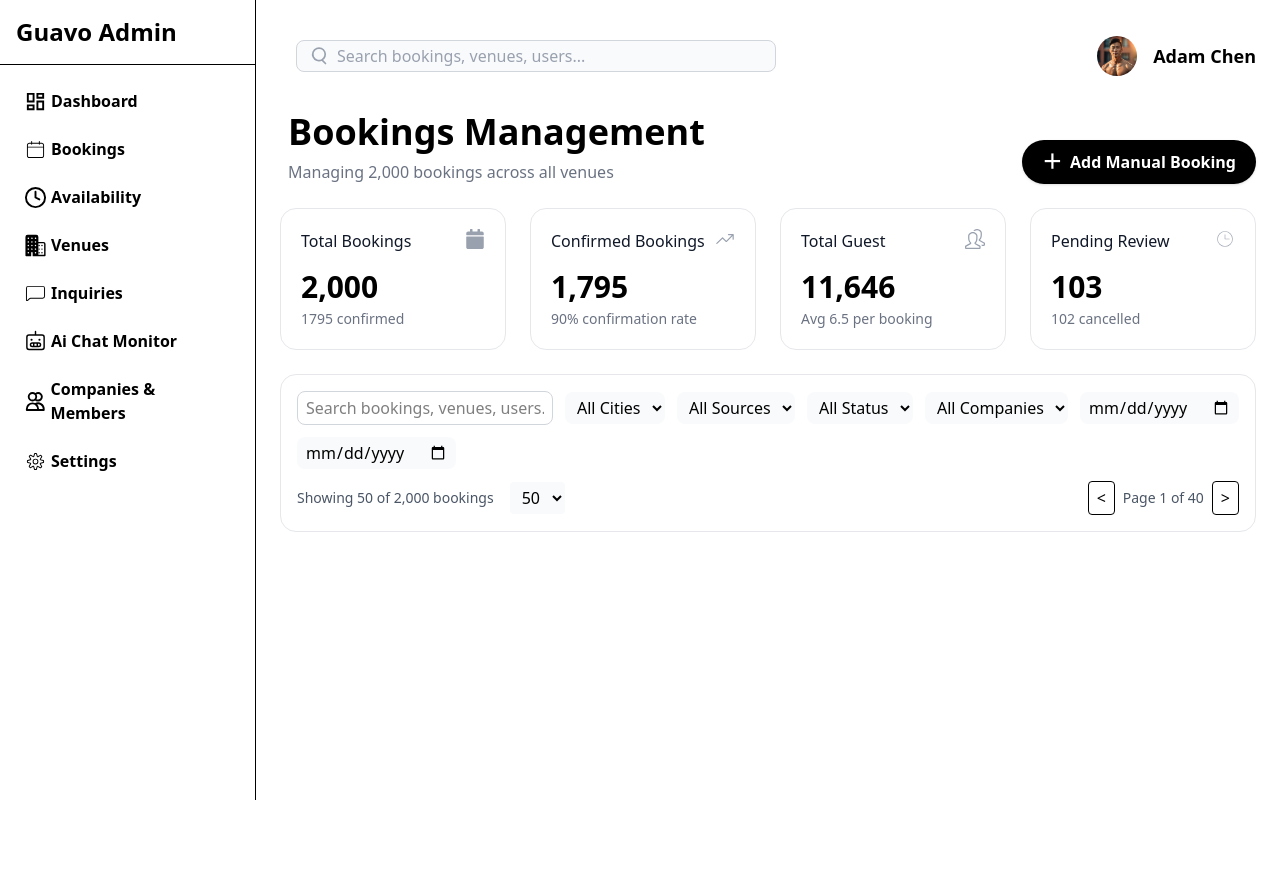
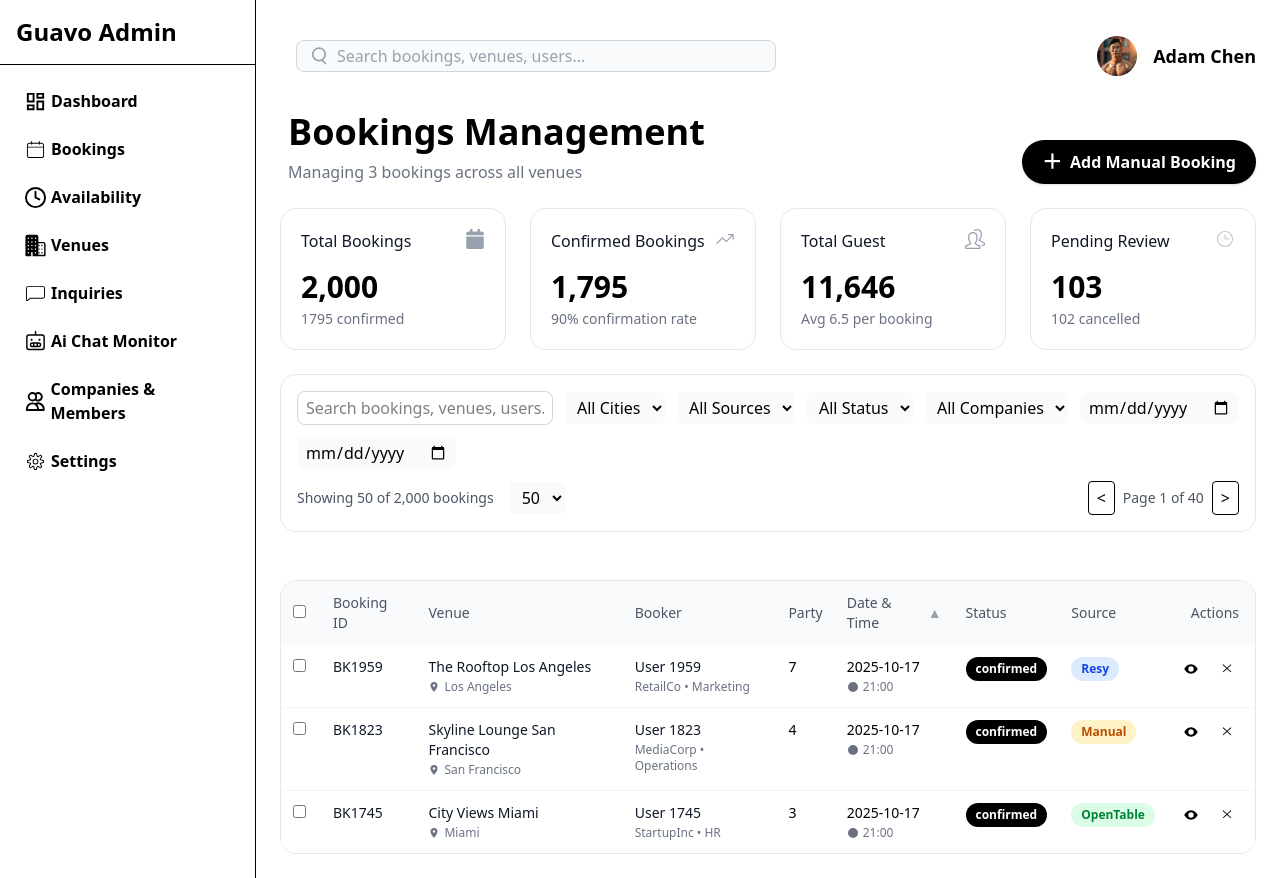
Before and after one commit to KyleC55/Guavo-Dashboard-Project, a React (Vite) app in the folder my-project/: page /bookings in a window 1280 px wide. Before the commit the page ends 800 px from the top, so only its background shows below. Built offline with nearby package versions, Linux system fonts and the light colour scheme.

Commit message:
booking forms

```diff
--- /dev/null
+++ b/my-project/src/components/bookingrows.tsx
@@ -0,0 +1,169 @@
+import React, { useMemo, useState } from "react";
+import type { BookingRow } from "../../types/types"; // ← adjust path
+
+type Props = {
+    rows: BookingRow[];
+    onDelete?: (id: string) => void;
+    onView?: (row: BookingRow) => void;
+};
+
+export default function BookingsTable({ rows, onDelete, onView }: Props) {
+    const [selected, setSelected] = useState<Set<string>>(new Set());
+
+    const allSelected = useMemo(
+        () => rows.length > 0 && rows.every(r => selected.has(r.id)),
+        [rows, selected]
+    );
+
+    const toggleAll = () => {
+        if (allSelected) setSelected(new Set());
+        else setSelected(new Set(rows.map(r => r.id)));
+    };
+
+    const toggleOne = (id: string) =>
+        setSelected(prev => {
+            const next = new Set(prev);
+            next.has(id) ? next.delete(id) : next.add(id);
+            return next;
+        });
+
+    return (
+        <div className="mt-6 overflow-hidden rounded-2xl border border-gray-200">
+            <table className="min-w-full text-sm">
+                <thead className="bg-gray-50 text-gray-600">
+                <tr className="text-left">
+                    <Th className="w-10">
+                        <input type="checkbox" checked={allSelected} onChange={toggleAll} aria-label="Select all" />
+                    </Th>
+                    <Th>Booking ID</Th>
+                    <Th>Venue</Th>
+                    <Th>Booker</Th>
+                    <Th>Party</Th>
+                    <Th>
+                        <div className="inline-flex items-center gap-1">Date &amp; Time <span className="text-gray-400">▲</span></div>
+                    </Th>
+                    <Th>Status</Th>
+                    <Th>Source</Th>
+                    <Th className="text-right pr-4">Actions</Th>
+                </tr>
+                </thead>
+
+                <tbody className="divide-y divide-gray-100">
+                {rows.map(r => {
+                    const dt = splitDateTime(r.date);
+                    return (
+                        <tr key={r.id} className="bg-white hover:bg-gray-50">
+                            <Td className="w-10">
+                                <input
+                                    type="checkbox"
+                                    checked={selected.has(r.id)}
+                                    onChange={() => toggleOne(r.id)}
+                                    aria-label={`Select ${r.id}`}
+                                />
+                            </Td>
+
+                            <Td className="font-medium text-gray-900">{r.id}</Td>
+
+                            <Td>
+                                <div className="font-medium text-gray-900">{r.venue}</div>
+                                <div className="mt-0.5 flex items-center gap-1 text-xs text-gray-500">
+                                    <MapPin className="h-3 w-3" /> {r.city}
+                                </div>
+                            </Td>
+
+                            <Td>
+                                <div className="font-medium text-gray-900">{r.booker}</div>
+                                <div className="mt-0.5 text-xs text-gray-500">
+                                    {r.company} • {r.role}
+                                </div>
+                            </Td>
+
+                            <Td className="tabular-nums">{r.partysize}</Td>
+
+                            <Td>
+                                <div className="tabular-nums">{dt.date}</div>
+                                <div className="mt-0.5 flex items-center gap-1 text-xs text-gray-500">
+                                    <Clock className="h-3 w-3" /> {dt.time}
+                                </div>
+                            </Td>
+
+                            <Td><StatusBadge status={r.status} /></Td>
+                            <Td><SourceBadge source={r.source} /></Td>
+
+                            <Td className="text-right pr-4">
+                                <div className="inline-flex items-center gap-3">
+                                    <button className="p-1 hover:opacity-80" aria-label="View" onClick={() => onView?.(r)}>
+                                        <Eye className="h-4 w-4" />
+                                    </button>
+                                    <button className="p-1 hover:opacity-80" aria-label="Delete" onClick={() => onDelete?.(r.id)}>
+                                        <X className="h-4 w-4" />
+                                    </button>
+                                </div>
+                            </Td>
+                        </tr>
+                    );
+                })}
+                </tbody>
+            </table>
+        </div>
+    );
+}
+
+
+function splitDateTime(s: string) {
+    const d = new Date(s);
+    if (!isNaN(d.getTime())) {
+        const pad = (n: number) => String(n).padStart(2, "0");
+        return {
+            date: `${d.getFullYear()}-${pad(d.getMonth() + 1)}-${pad(d.getDate())}`,
+            time: `${pad(d.getHours())}:${pad(d.getMinutes())}`,
+        };
+    }
+    const [date, time = ""] = s.split(/[T ]/);
+    return { date, time };
+}
+
+function Th({ children, className = "" }: React.PropsWithChildren<{ className?: string }>) {
+    return <th className={`p-3 font-medium ${className}`}>{children}</th>;
+}
+function Td({ children, className = "" }: React.PropsWithChildren<{ className?: string }>) {
+    return <td className={`p-3 align-top ${className}`}>{children}</td>;
+}
+
+function StatusBadge({ status }: { status: BookingRow["status"] }) {
+    const cls: Record<BookingRow["status"], string> = {
+        confirmed: "bg-black text-white",
+        pending: "bg-amber-500/95 text-white",
+        cancelled: "bg-red-500/95 text-white",
+    } as const;
+    return <span className={`inline-flex rounded-full px-2.5 py-1 text-xs font-semibold ${cls[status]}`}>{status}</span>;
+}
+function SourceBadge({ source }: { source: BookingRow["source"] }) {
+    const cls: Record<BookingRow["source"], string> = {
+        Resy: "bg-blue-100 text-blue-700",
+        OpenTable: "bg-green-100 text-green-700",
+        Manual: "bg-amber-100 text-amber-700",
+    } as const;
+    return <span className={`inline-flex rounded-full px-2.5 py-1 text-xs font-semibold ${cls[source]}`}>{source}</span>;
+}
+
+function MapPin({ className = "" }: { className?: string }) {
+    return <svg viewBox="0 0 24 24" className={className} fill="currentColor" aria-hidden>
+        <path d="M12 2a7 7 0 0 0-7 7c0 5 7 13 7 13s7-8 7-13a7 7 0 0 0-7-7zm0 9.5a2.5 2.5 0 1 1 0-5 2.5 2.5 0 0 1 0 5z"/>
+    </svg>;
+}
+function Clock({ className = "" }: { className?: string }) {
+    return <svg viewBox="0 0 24 24" className={className} fill="currentColor" aria-hidden>
+        <path d="M12 2a10 10 0 1 0 .001 20.001A10 10 0 0 0 12 2Zm.75 5.5h-1.5v5l4 2.4.75-1.24-3.25-1.94V7.5Z"/>
+    </svg>;
+}
+function Eye({ className = "" }: { className?: string }) {
+    return <svg viewBox="0 0 24 24" className={className} fill="currentColor" aria-hidden>
+        <path d="M12 5c-5 0-9 4.5-10 7 1 2.5 5 7 10 7s9-4.5 10-7c-1-2.5-5-7-10-7Zm0 11a4 4 0 1 1 0-8 4 4 0 0 1 0 8Z"/>
+    </svg>;
+}
+function X({ className = "" }: { className?: string }) {
+    return <svg viewBox="0 0 24 24" className={className} fill="currentColor" aria-hidden>
+        <path d="M6.4 5l-.9.9L11.1 11l-5.6 5.1.9.9L12 11.9l5.6 5.1.9-.9L12.9 11l5.6-5.1-.9-.9L12 10.1 6.4 5Z"/>
+    </svg>;
+}
--- a/my-project/src/components/manualbookings.tsx
+++ b/my-project/src/components/manualbookings.tsx
@@ -1,9 +1,11 @@
-// components/manualbookings.tsx
 import React, { useMemo, useState } from "react";
 import type { AddBookings } from "../../types/types";
+import type { BookingRow } from "../../types/types";
 
 type ManualBookingFormProps = {
-    onDone?: () => void; // 👈 declare the prop you’re passing
+    onCreate: (data: Omit<BookingRow, "id">) => void;
+    onDone?: () => void;
+    onCancel?: () => void;
 };
 
 function generateTimes(stepMinutes = 30, startHour = 8, endHour = 22) {
--- /dev/null
+++ b/my-project/src/data/mockbookings.ts
@@ -0,0 +1,40 @@
+import type { BookingRow } from "../../types/types.ts";
+
+export const mockBooking: BookingRow[] = [
+    {
+        id: "BK1959",
+        venue: "The Rooftop Los Angeles",
+        city: "Los Angeles",
+        booker: "User 1959",
+        company: "RetailCo",
+        role: "Marketing",
+        partysize: 7,
+        date: "2025-10-17T21:00:00Z",
+        status: "confirmed",
+        source: "Resy",
+    },
+    {
+        id: "BK1823",
+        venue: "Skyline Lounge San Francisco",
+        city: "San Francisco",
+        booker: "User 1823",
+        company: "MediaCorp",
+        role: "Operations",
+        partysize: 4,
+        date: "2025-10-17T21:00:00Z",
+        status: "confirmed",
+        source: "Manual",
+    },
+    {
+        id: "BK1745",
+        venue: "City Views Miami",
+        city: "Miami",
+        booker: "User 1745",
+        company: "StartupInc",
+        role: "HR",
+        partysize: 3,
+        date: "2025-10-17T21:00:00Z",
+        status: "confirmed",
+        source: "OpenTable",
+    },
+];
--- a/my-project/src/pages/booking.tsx
+++ b/my-project/src/pages/booking.tsx
@@ -9,9 +9,27 @@ import Modal from "../components/modal.tsx";
 import ManualBookingForm from "../components/manualbookings.tsx";
 import { useState } from "react";
 import AddManualBookingButton from "../components/manualbookingadd.tsx";
+import BookingsTable from "../components/bookingrows.tsx";
+import { mockBooking } from "../data/mockbookings.ts";
+import type { BookingRow } from "../../types/types.ts";
 
 const Bookings = () => {
     const [manualOpen, setManualOpen] = useState(false);
+
+    const [rows, setRows] = useState<BookingRow[]>(mockBooking);
+
+    const genBookingId = (list: BookingRow[]) => {
+        const max = Math.max(0, ...list.map(r => parseInt(r.id.replace(/\D/g, "") || "0", 10)));
+        return `BK${String(max + 1).padStart(4, "0")}`;
+    };
+
+    const handleDelete = (id: string) =>
+        setRows(prev => prev.filter(r => r.id !== id));
+
+    const handleCreate = (data: Omit<BookingRow,"id">) => {
+        setRows(prev => [{ id: genBookingId(prev), ...data }, ...prev]);
+        setManualOpen(false);
+    };
 
     return (
         <div className="flex min-h-screen">
@@ -30,9 +48,7 @@ const Bookings = () => {
                 <div className="mt-6 flex items-end">
                     <div className="ml-2">
                         <h1 className="text-black text-4xl font-bold">Bookings Management</h1>
-                        <p className="text-gray-500 mt-2 max-w-2xl">
-                            Managing 2,000 bookings across all venues
-                        </p>
+                        <p className="text-gray-500 mt-2 max-w-2xl">Managing {rows.length} bookings across all venues</p>
                     </div>
                     <div className="ml-auto shrink-0">
                         <AddManualBookingButton onClick={() => setManualOpen(true)} />
@@ -42,22 +58,26 @@ const Bookings = () => {
                 <Modal
                     open={manualOpen}
                     onClose={() => setManualOpen(false)}
+                    showCloseButton={false}
                     title="Add Manual Booking"
                     footer={
-                        <button
-                            type="submit"
-                            form="manual-booking-form"
-                            className="rounded-md px-4 py-2 bg-black text-white"
-                        >
-                            Save
-                        </button>
-                    }
-                >
-                    <ManualBookingForm onDone={() => setManualOpen(false)} />
+                        <>
+                            <button type="button" onClick={() => setManualOpen(false)}
+                                    className="rounded-md border px-4 py-2">Cancel</button>
+                            <button type="submit" form="manual-booking-form"
+                                    className="ml-2 rounded-md px-4 py-2 bg-black text-white">
+                                Add Booking
+                            </button>
+                        </> } >
+                    <ManualBookingForm
+                        onCreate={handleCreate}
+                        onDone={() => setManualOpen(false)}
+                    />
                 </Modal>
 
+
                 <section className="grid grid-cols-1 sm:grid-cols-2 lg:grid-cols-4 gap-6 mt-6">
-                    {bookingData.map((card) => (
+                    {bookingData.map(card => (
                         <BookingMetricCard key={card.title} {...card} />
                     ))}
                 </section>
@@ -65,6 +85,12 @@ const Bookings = () => {
                 <div className="mt-6">
                     <BookingFilters />
                 </div>
+                <div className="mt-6">
+                    <BookingsTable
+                        rows={rows}
+                        onDelete={handleDelete}
+                        onView={(row) => console.log("view", row)}/>
+                </div>
             </main>
         </div>
     );
--- a/my-project/src/pages/dashboard.tsx
+++ b/my-project/src/pages/dashboard.tsx
@@ -23,7 +23,6 @@ import ManualBookingForm from "../components/manualbookings.tsx";
 const Dashboard = () => {
     const navigate = useNavigate();
 
-    // NEW: modal open/close state
     const [manualOpen, setManualOpen] = useState(false);
 
     return (
@@ -107,6 +106,7 @@ const Dashboard = () => {
             <Modal
                 open={manualOpen}
                 title="Add Manual Booking"
+                showCloseButton={false}
                 onClose={() => setManualOpen(false)}>
                 <ManualBookingForm />
             </Modal>
```
Also changed, not shown: my-project/src/components/modal.tsx (+44 -47 lines).
